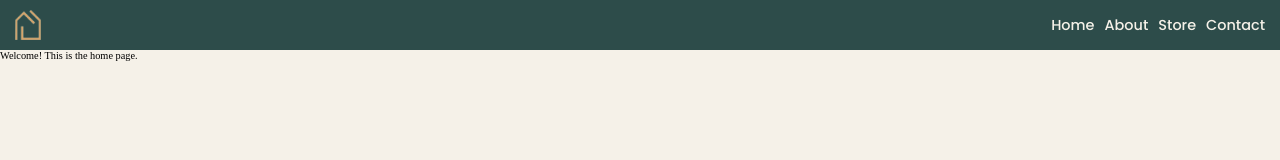
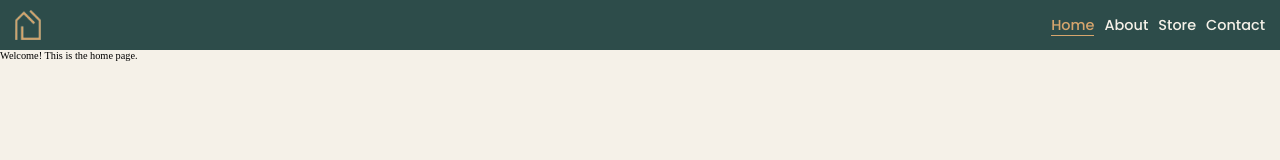
Before and after one commit to Hekimianz/living-loft, a React (Vite) app: page / in a window 1280 px wide. Shown: the top 160 px of the page. Built offline with nearby package versions, Linux system fonts and the light colour scheme.

Commit message:
Finished Navbar and Footer

```diff
--- a/src/components/Navbar/Navbar.jsx
+++ b/src/components/Navbar/Navbar.jsx
@@ -1,4 +1,4 @@
-import { Link } from "react-router-dom";
+import { NavLink } from "react-router-dom";
 import logo from "../../assets/logo.png";
 const Navbar = () => {
   return (
@@ -6,16 +6,36 @@ const Navbar = () => {
       <img src={logo} />
       <ul>
         <li>
-          <Link to="/">Home</Link>
+          <NavLink
+            to="/"
+            className={({ isActive }) => (isActive ? "active" : "")}
+          >
+            Home
+          </NavLink>
         </li>
         <li>
-          <Link to="about">About</Link>
+          <NavLink
+            to="about"
+            className={({ isActive }) => (isActive ? "active" : "")}
+          >
+            About
+          </NavLink>
         </li>
         <li>
-          <Link to="store">Store</Link>
+          <NavLink
+            to="store"
+            className={({ isActive }) => (isActive ? "active" : "")}
+          >
+            Store
+          </NavLink>
         </li>
         <li>
-          <Link to="contact">Contact</Link>
+          <NavLink
+            to="contact"
+            className={({ isActive }) => (isActive ? "active" : "")}
+          >
+            Contact
+          </NavLink>
         </li>
       </ul>
     </nav>
--- a/src/main.css
+++ b/src/main.css
@@ -71,6 +71,11 @@ nav li a {
   transition: 0.3s all ease;
 }
 
+nav li a.active {
+  border-bottom: 1px solid var(--clay);
+  color: var(--clay);
+}
+
 nav li a:hover {
   color: var(--clay);
 }
```
